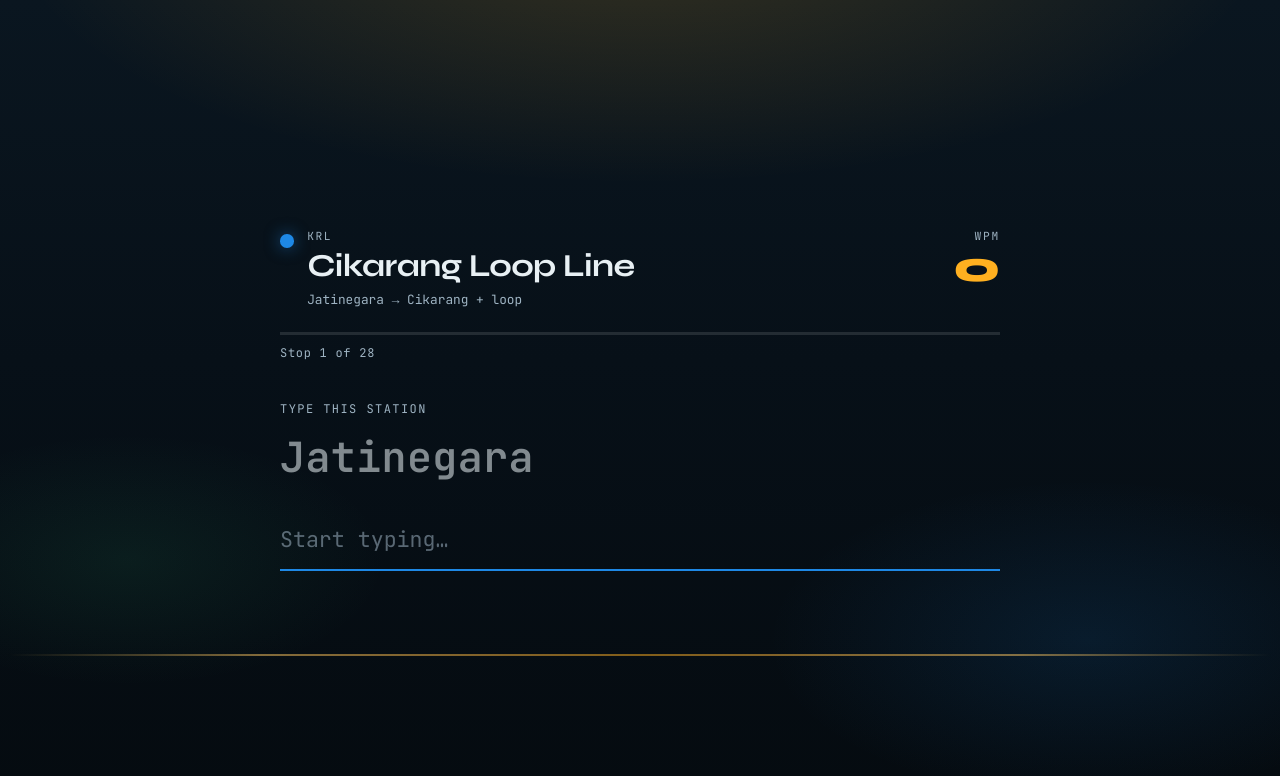
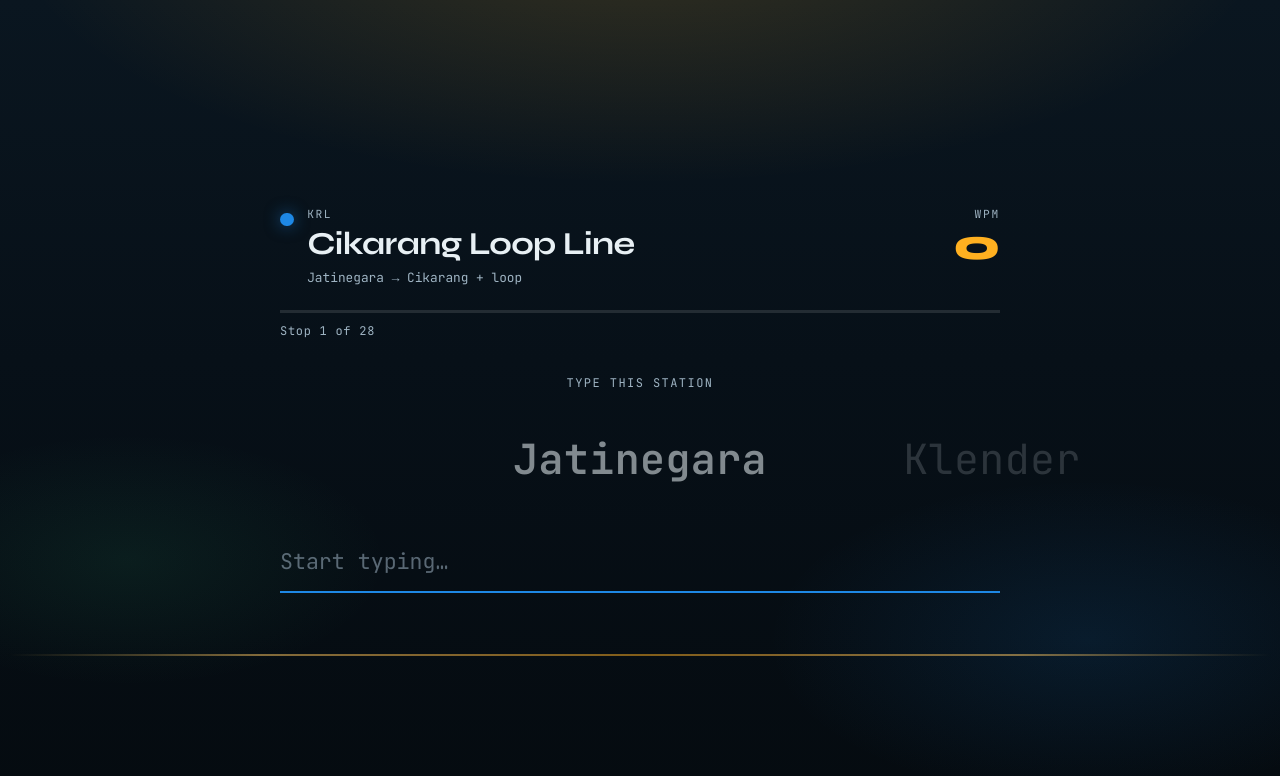
Before and after one commit to felixlix45/StationTypeRace, a React (Vite) app in the folder web/: page / in a window 1280 px wide. Both pictures are taken after a click on the button "Board a line". Shown: the top 776 px of the page. Built offline with nearby package versions, Linux system fonts and the light colour scheme.

Commit message:
update: slide next station from right into center

```diff
--- a/web/src/App.css
+++ b/web/src/App.css
@@ -260,17 +260,63 @@
   letter-spacing: 0.06em;
 }
 
-.prompt {
-  margin: 2.5rem 0 1.5rem;
-  animation: station-in 0.4s cubic-bezier(0.22, 1, 0.36, 1) both;
-}
-
 .prompt-label {
-  margin: 0 0 0.75rem;
+  margin: 2.25rem 0 0;
   color: var(--fog);
   font-size: 0.75rem;
   letter-spacing: 0.12em;
   text-transform: uppercase;
+  text-align: center;
+}
+
+.station-stage {
+  --slide-shift: min(42vw, 22rem);
+  position: relative;
+  width: 100vw;
+  max-width: 100vw;
+  margin: 1rem 0 1.25rem;
+  margin-left: calc(50% - 50vw);
+  height: clamp(4.5rem, 12vw, 6.5rem);
+  overflow: hidden;
+}
+
+.station-slide {
+  position: absolute;
+  top: 50%;
+  left: 50%;
+  width: min(720px, 88vw);
+  text-align: center;
+  will-change: transform, opacity;
+  transition:
+    transform 0.48s cubic-bezier(0.22, 1, 0.36, 1),
+    opacity 0.48s cubic-bezier(0.22, 1, 0.36, 1);
+}
+
+.station-stage.no-transition .station-slide {
+  transition: none;
+}
+
+.station-slide.is-current {
+  transform: translate(-50%, -50%);
+  opacity: 1;
+  z-index: 2;
+}
+
+.station-slide.is-next {
+  transform: translate(calc(-50% + var(--slide-shift)), -50%);
+  opacity: 0.38;
+  z-index: 1;
+  pointer-events: none;
+}
+
+.station-stage.is-advancing .station-slide.is-current {
+  transform: translate(calc(-50% - var(--slide-shift)), -50%);
+  opacity: 0.15;
+}
+
+.station-stage.is-advancing .station-slide.is-next {
+  transform: translate(-50%, -50%);
+  opacity: 1;
 }
 
 .prompt-word {
@@ -280,6 +326,11 @@
   line-height: 1.35;
   letter-spacing: 0.01em;
   word-break: break-word;
+}
+
+.prompt-word.preview {
+  color: color-mix(in srgb, var(--paper) 45%, transparent);
+  font-weight: 500;
 }
 
 .prompt-word .ok {
@@ -400,17 +451,6 @@
   }
 }
 
-@keyframes station-in {
-  from {
-    opacity: 0;
-    transform: translateX(16px);
-  }
-  to {
-    opacity: 1;
-    transform: translateX(0);
-  }
-}
-
 @keyframes wpm-pop {
   from {
     opacity: 0;
--- a/web/src/App.tsx
+++ b/web/src/App.tsx
@@ -5,6 +5,8 @@
 import './App.css'
 
 type Phase = 'idle' | 'racing' | 'finished'
+
+const SLIDE_MS = 480
 
 function lineStyle(color: string): CSSProperties {
   return { ['--line' as string]: color } as CSSProperties
@@ -36,12 +38,40 @@
   return i
 }
 
+function StationChars({
+  word,
+  matched,
+  typedLength,
+}: {
+  word: string
+  matched: number
+  typedLength: number
+}) {
+  return (
+    <>
+      {word.split('').map((char, i) => {
+        let cls = 'pending'
+        if (i < matched) cls = 'ok'
+        else if (i < typedLength) cls = 'bad'
+        return (
+          <span key={`${i}-${char}`} className={cls}>
+            {char === ' ' ? '\u00a0' : char}
+          </span>
+        )
+      })}
+    </>
+  )
+}
+
 export default function App() {
   const [phase, setPhase] = useState<Phase>('idle')
   const [race, setRace] = useState<RaceState | null>(null)
   const [now, setNow] = useState(() => Date.now())
   const [finalWpm, setFinalWpm] = useState(0)
+  const [isAdvancing, setIsAdvancing] = useState(false)
+  const [skipSlideTransition, setSkipSlideTransition] = useState(false)
   const inputRef = useRef<HTMLInputElement>(null)
+  const advanceTimer = useRef<number | null>(null)
 
   useEffect(() => {
     if (phase !== 'racing') return
@@ -50,10 +80,26 @@
   }, [phase])
 
   useEffect(() => {
-    if (phase === 'racing') inputRef.current?.focus()
-  }, [phase, race?.stationIndex])
+    if (phase === 'racing' && !isAdvancing) inputRef.current?.focus()
+  }, [phase, race?.stationIndex, isAdvancing])
+
+  useEffect(() => {
+    return () => {
+      if (advanceTimer.current !== null) window.clearTimeout(advanceTimer.current)
+    }
+  }, [])
+
+  function clearAdvanceTimer() {
+    if (advanceTimer.current !== null) {
+      window.clearTimeout(advanceTimer.current)
+      advanceTimer.current = null
+    }
+  }
 
   function startRace() {
+    clearAdvanceTimer()
+    setIsAdvancing(false)
+    setSkipSlideTransition(false)
     setRace(createRace())
     setFinalWpm(0)
     setPhase('racing')
@@ -65,17 +111,17 @@
     const wpm = calcWpm(state.correctChars, elapsed)
     setFinalWpm(wpm)
     setRace(state)
+    setIsAdvancing(false)
     setPhase('finished')
   }
 
   function onInputChange(value: string) {
-    if (!race || phase !== 'racing') return
+    if (!race || phase !== 'racing' || isAdvancing) return
 
     const target = race.line.stations[race.stationIndex]!
     const startedAt = race.startedAt ?? Date.now()
     const matched = matchPrefix(target, value)
 
-    // Reject extra wrong characters beyond first mismatch (keep one error visible)
     let nextInput = value
     if (value.length > matched + 1) {
       nextInput = value.slice(0, matched + 1)
@@ -96,40 +142,65 @@
 
     const nextCorrect = race.correctChars + target.length
     const nextIndex = race.stationIndex + 1
-
-    if (nextIndex >= race.line.stations.length) {
-      finishRace(
-        {
-          ...race,
-          input: '',
-          startedAt,
-          correctChars: nextCorrect,
-          stationIndex: nextIndex,
-        },
-        Date.now(),
-      )
-      return
-    }
-
-    setRace({
+    const nextState: RaceState = {
       ...race,
       input: '',
       startedAt,
       correctChars: nextCorrect,
       stationIndex: nextIndex,
+    }
+
+    // Hold completed text on the center slide while it animates away
+    setRace({
+      ...race,
+      input: nextInput,
+      startedAt,
+      correctChars: nextCorrect,
     })
+    setIsAdvancing(true)
+
+    clearAdvanceTimer()
+    advanceTimer.current = window.setTimeout(() => {
+      if (nextIndex >= race.line.stations.length) {
+        finishRace(nextState, Date.now())
+        return
+      }
+
+      setSkipSlideTransition(true)
+      setRace(nextState)
+      setIsAdvancing(false)
+      requestAnimationFrame(() => {
+        requestAnimationFrame(() => setSkipSlideTransition(false))
+      })
+    }, SLIDE_MS)
   }
 
-  const target = race?.line.stations[race.stationIndex] ?? ''
-  const matched = race ? matchPrefix(target, race.input) : 0
+  const currentStation = race?.line.stations[race.stationIndex] ?? ''
+  const nextStation =
+    race && race.stationIndex + 1 < race.line.stations.length
+      ? race.line.stations[race.stationIndex + 1]!
+      : null
+
+  const matched =
+    race && !isAdvancing
+      ? matchPrefix(currentStation, race.input)
+      : currentStation.length
+  const typedLength =
+    race && !isAdvancing ? race.input.length : currentStation.length
+
   const liveElapsed =
     race?.startedAt && phase === 'racing' ? Math.max(now - race.startedAt, 1) : 0
   const liveCorrect =
-    (race?.correctChars ?? 0) + (phase === 'racing' ? matched : 0)
+    (race?.correctChars ?? 0) +
+    (phase === 'racing' && !isAdvancing ? matched : 0)
   const liveWpm = calcWpm(liveCorrect, liveElapsed)
   const progress =
     race && race.line.stations.length > 0
-      ? Math.min(race.stationIndex / race.line.stations.length, 1)
+      ? Math.min(
+          (isAdvancing ? race.stationIndex + 1 : race.stationIndex) /
+            race.line.stations.length,
+          1,
+        )
       : 0
 
   return (
@@ -170,7 +241,13 @@
             </div>
           </header>
 
-          <div className="progress-rail" role="progressbar" aria-valuenow={Math.round(progress * 100)} aria-valuemin={0} aria-valuemax={100}>
+          <div
+            className="progress-rail"
+            role="progressbar"
+            aria-valuenow={Math.round(progress * 100)}
+            aria-valuemin={0}
+            aria-valuemax={100}
+          >
             <div className="progress-fill" style={{ width: `${progress * 100}%` }} />
           </div>
           <p className="stop-count">
@@ -178,20 +255,32 @@
             {race.line.stations.length}
           </p>
 
-          <div className="prompt" key={race.stationIndex}>
-            <p className="prompt-label">Type this station</p>
-            <p className="prompt-word" aria-hidden="true">
-              {target.split('').map((char, i) => {
-                let cls = 'pending'
-                if (i < matched) cls = 'ok'
-                else if (i < race.input.length) cls = 'bad'
-                return (
-                  <span key={`${i}-${char}`} className={cls}>
-                    {char === ' ' ? '\u00a0' : char}
-                  </span>
-                )
-              })}
-            </p>
+          <p className="prompt-label">Type this station</p>
+
+          <div
+            className={[
+              'station-stage',
+              isAdvancing ? 'is-advancing' : '',
+              skipSlideTransition ? 'no-transition' : '',
+            ]
+              .filter(Boolean)
+              .join(' ')}
+            aria-live="polite"
+          >
+            <div className="station-slide is-current">
+              <p className="prompt-word">
+                <StationChars
+                  word={currentStation}
+                  matched={matched}
+                  typedLength={typedLength}
+                />
+              </p>
+            </div>
+            {nextStation && (
+              <div className="station-slide is-next" aria-hidden="true">
+                <p className="prompt-word preview">{nextStation}</p>
+              </div>
+            )}
           </div>
 
           <label className="sr-only" htmlFor="station-input">
@@ -201,13 +290,14 @@
             id="station-input"
             ref={inputRef}
             className="station-input"
-            value={race.input}
+            value={isAdvancing ? '' : race.input}
             onChange={(e) => onInputChange(e.target.value)}
             autoComplete="off"
             autoCorrect="off"
             autoCapitalize="off"
             spellCheck={false}
             placeholder="Start typing…"
+            disabled={isAdvancing}
           />
         </section>
       )}
```
